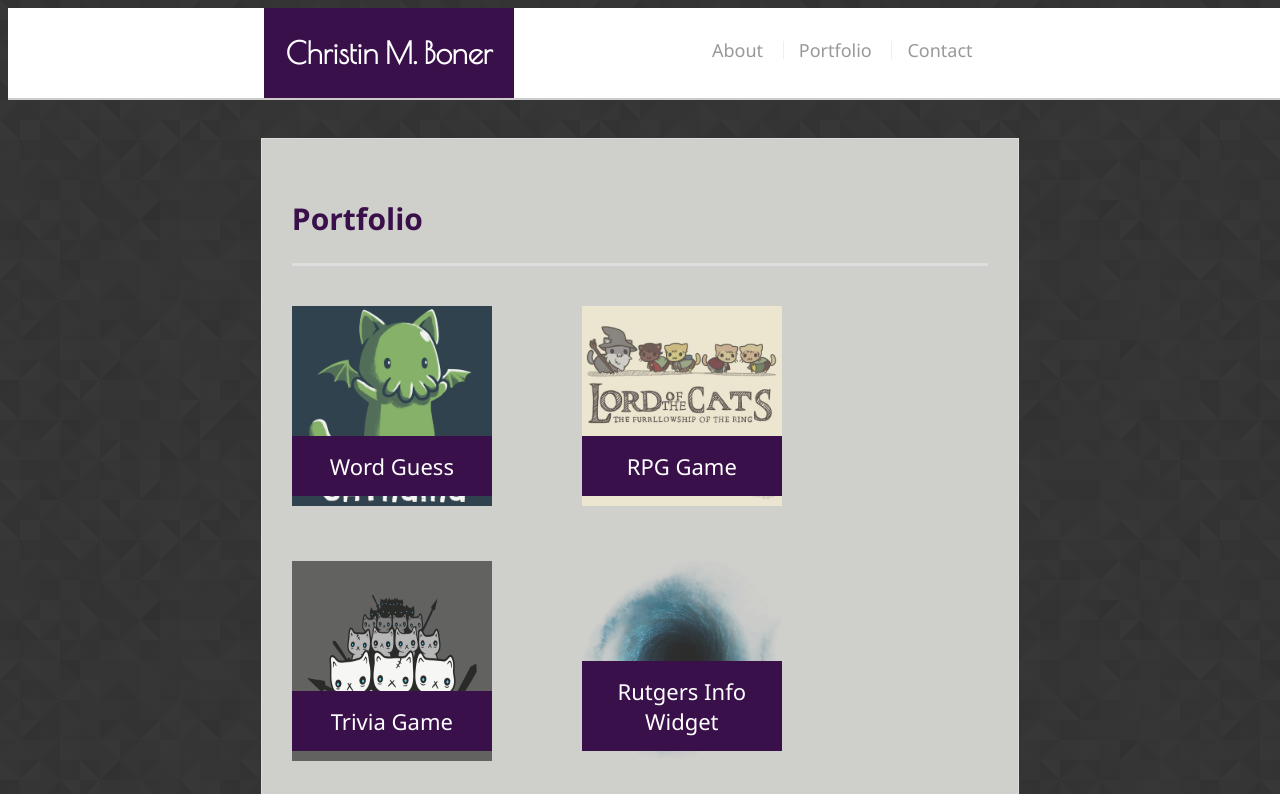
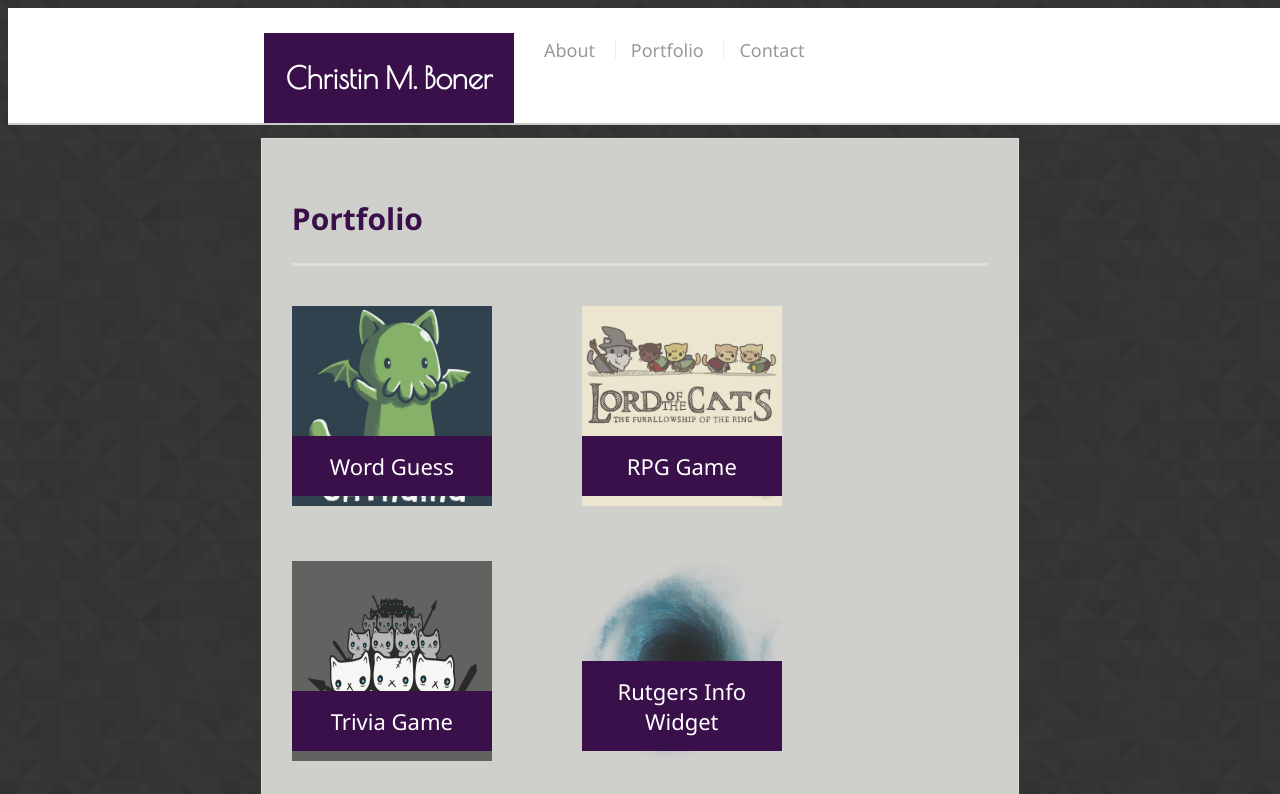
Before and after one commit to ZomblesaurusRex/Responsive-Portfolio, a plain HTML site: page portfolio.html in a window 1280 px wide. Shown: the top 794 px of the page. Drawn offline with nearby package versions, Linux system fonts and the light colour scheme.

Commit message:
fine tunning what i could

```diff
--- a/assets/css/style.css
+++ b/assets/css/style.css
@@ -57,7 +57,7 @@ h3 {
 /* header */
 
 #masthead {
-  position: fixed;
+  position: absolute;
   z-index: 99;
   width: 100%;
   margin: 0 0 30px;
@@ -82,7 +82,9 @@ h3 {
 }
 
 nav {
-  float: right;
+  width: 100%;
+  margin-left: auto;
+  margin-right: auto;
   margin-top: 25px;
   min-width: 350px;
 }
--- a/portfolio.html
+++ b/portfolio.html
@@ -3,7 +3,7 @@
 
 <head>
   <meta charset="UTF-8">
-  <title>Portfolio | Chrisint M. Boner</title>
+  <title>Portfolio | Christin M. Boner</title>
   <link rel="stylesheet" type="text/css" href="assets/css/style.css">
   <link href="https://fonts.googleapis.com/css?family=Poiret+One&display=swap" rel="stylesheet">
 </head>
```
